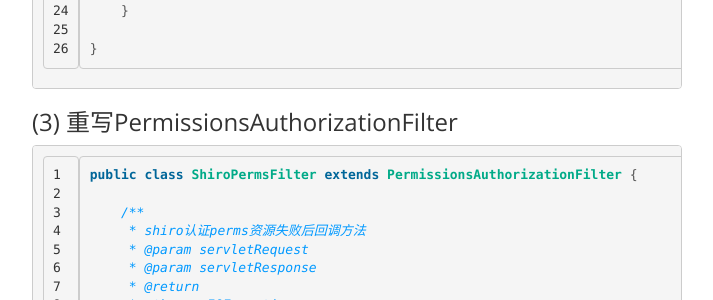
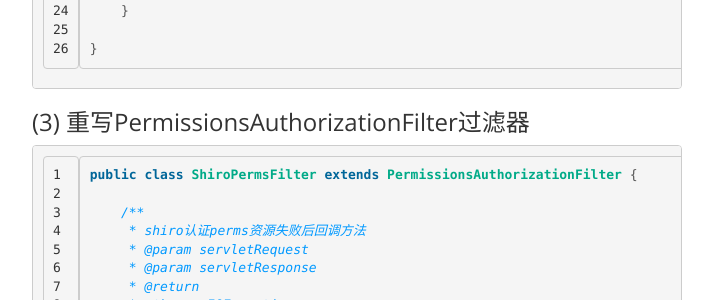
Before and after one commit to lcbbcl/licaibo.github.io, a Jekyll site: the page built from _posts/2017-07-07-Shiro-SpringBoot(二).md, in a window 1280 px wide and 900 px high, scrolled down 2303 px. Shown: the part 155-455 px from the top of the window, without its empty margins (283-996 px from the left). Built offline with Jekyll 4.4.1, drawn with Linux system fonts in a browser that asks for light colours.

````diff
--- a/_posts/2017-07-07-Shiro-SpringBoot(二).md
+++ b/_posts/2017-07-07-Shiro-SpringBoot(二).md
@@ -89,7 +89,7 @@
 }
 ```
 
-### (3) 重写PermissionsAuthorizationFilter
+### (3) 重写PermissionsAuthorizationFilter过滤器
 ```java
 public class ShiroPermsFilter extends PermissionsAuthorizationFilter {
 
````
